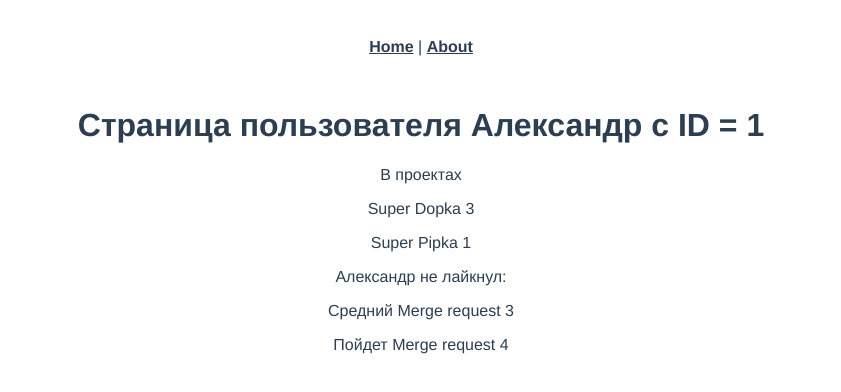
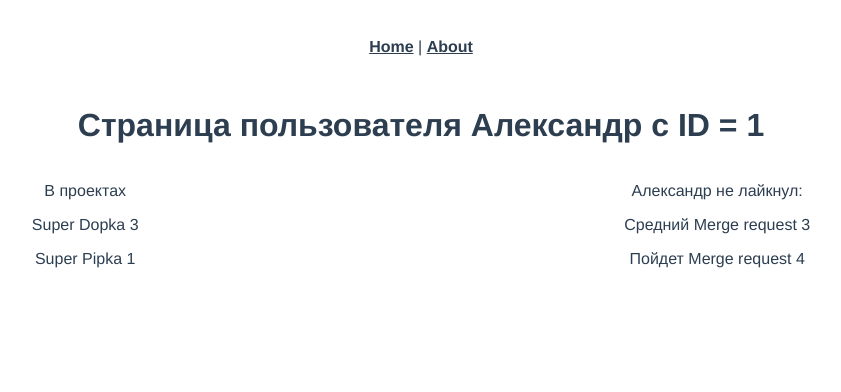
Before and after one commit to iamAndreyGavrilov/MR-list, a Vue app: page /users/1 in a window 1280 px wide. Shown: the top 392 px of the page, without its empty margins (219-1060 px from the left). Built offline with nearby package versions, Linux system fonts and the light colour scheme.

Commit message:
Update UserPage.vue

```diff
--- a/src/components/UserPage.vue
+++ b/src/components/UserPage.vue
@@ -1,11 +1,15 @@
 <template>
   <h1>Страница пользователя {{ user.name }} с ID = {{ $route.params.id }}</h1>
-
-  <p>В проектах</p>
-  <p v-for="r in userProjects" :key="r.id">{{ r.name }}</p>
-
-  <p>{{ user.name }} не лайкнул:</p>
-  <p v-for="mr in noLikeMr" :key="mr.id">{{ mr.title }}</p>
+  <div class="page">
+    <div>
+      <p>В проектах</p>
+      <p v-for="r in userProjects" :key="r.id">{{ r.name }}</p>
+    </div>
+    <div>
+      <p>{{ user.name }} не лайкнул:</p>
+      <p v-for="mr in noLikeMr" :key="mr.id">{{ mr.title }}</p>
+    </div>
+  </div>
 </template>
 
 <script>
@@ -62,4 +66,9 @@ export default {
 }
 </script>
 
-<style scoped></style>
+<style scoped>
+.page {
+  display: flex;
+  justify-content: space-around;
+}
+</style>
```
